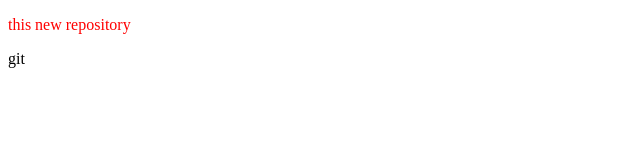
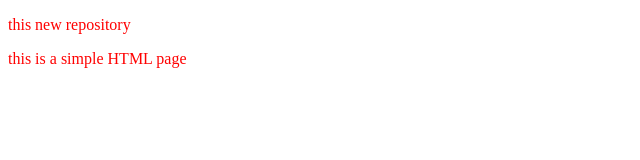
Before and after one commit to PRATHAMESHK24/Localrepo, a plain HTML site: page index.html in a window 1280 px wide. Shown: the whole page, without its empty margins (0-640 px from the left). Drawn offline with Linux system fonts and the light colour scheme.

Commit message:
add p tg

```diff
--- a/index.html
+++ b/index.html
@@ -8,6 +8,8 @@
 <link rel="stylesheet" href="style.css">
 <body>
     <p>this new repository</p>
+    <p>this is a simple HTML page</p>
+
 
 </body>
-</html>git
+</html>
```
